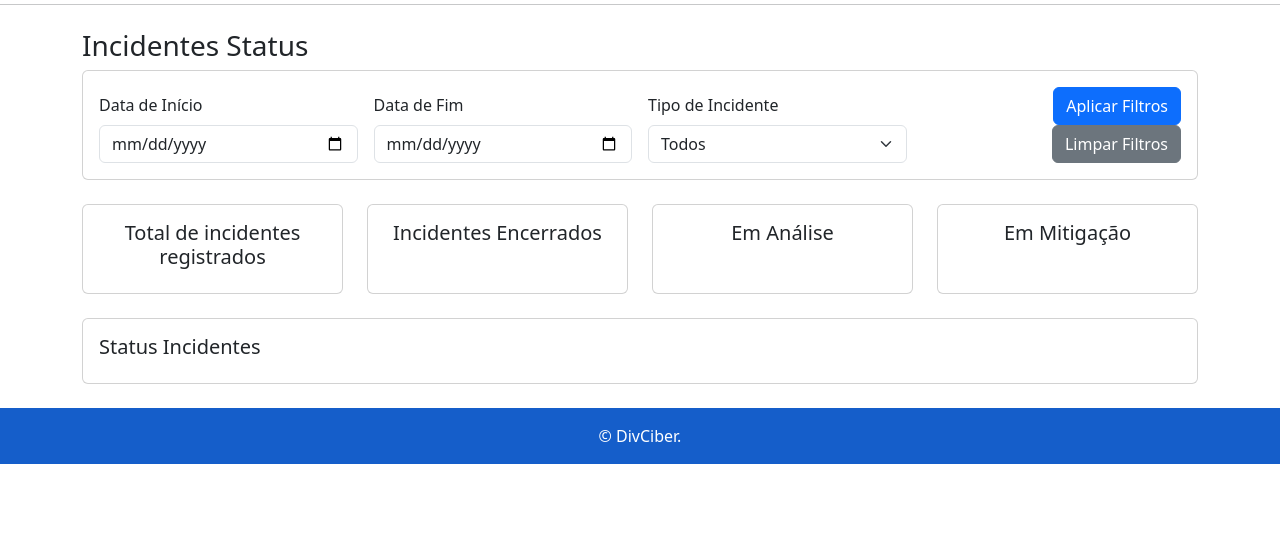
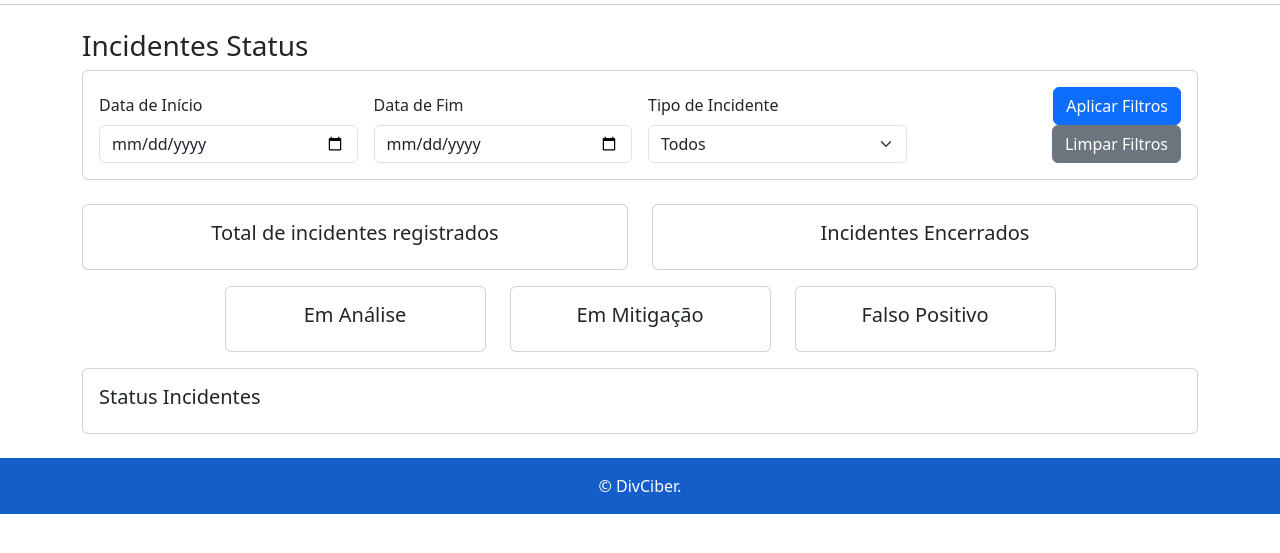
Before and after one commit to marcasa/incidentes_controle_divciber, a Flask app: template app/templates/dashboard/incidentes_status.html in a window 1280 px wide. Shown: the part 151-704 px from the top of the page. Run offline with Flask 3, Linux system fonts and the light colour scheme; the template is opened without the code that fills it, so the values that code supplies are empty; parts of the project's set-up code (start-up, migrations or seed data) failed here and were passed over; grey boxes are pictures that could not be loaded.

Commit message:
Incluída função no front end para validação de senha forte e inserção do numero de falso positivo no Dasboard

```diff
--- a/app/templates/dashboard/incidentes_status.html
+++ b/app/templates/dashboard/incidentes_status.html
@@ -36,7 +36,7 @@
     </div>
 
     <div class="row d-flex justify-content-center text-center">
-        <div class="col-md-3 mb-4">
+        <div class="col-md-6 mb-3">
             <div class="card">
                 <div class="card-body ">
                     <h5 class="card-title">Total de incidentes registrados</h5>
@@ -45,7 +45,7 @@
                 </div>
             </div>
         </div>
-        <div class="col-md-3 mb-4">
+        <div class="col-md-6 mb-3">
             <div class="card h-100">
                 <div class="card-body">
                     <h5 class="card-title">Incidentes Encerrados</h5>
@@ -53,7 +53,11 @@
                 </div>
             </div>
         </div>
-        <div class="col-md-3 mb-4">
+    </div>
+
+    <div class="row d-flex justify-content-center text-center">
+
+        <div class="col-md-3 mb-3">
             <div class="card h-100">
                 <div class="card-body">
                     <h5 class="card-title">Em Análise</h5>
@@ -61,7 +65,7 @@
                 </div>
             </div>
         </div>
-        <div class="col-md-3 mb-4">
+        <div class="col-md-3 mb-3">
             <div class="card h-100">
                 <div class="card-body">
                     <h5 class="card-title">Em Mitigação</h5>
@@ -69,7 +73,17 @@
                 </div>
             </div>
         </div>
+        <div class="col-md-3 mb-3">
+            <div class="card h-100">
+                <div class="card-body">
+                    <h5 class="card-title">Falso Positivo</h5>
+                    <h1>{{ totais['Falso Positivo'] }}</h1>
+                </div>
+            </div>
+        </div>
+
     </div>
+
     <div class="row">
 
         <div class="col-md-12 mb-4">
```
Also changed, not shown: app/blueprints/incidente/routes.py (+19 -13 lines), app/templates/users/change_psw.html (+76 -4 lines).
